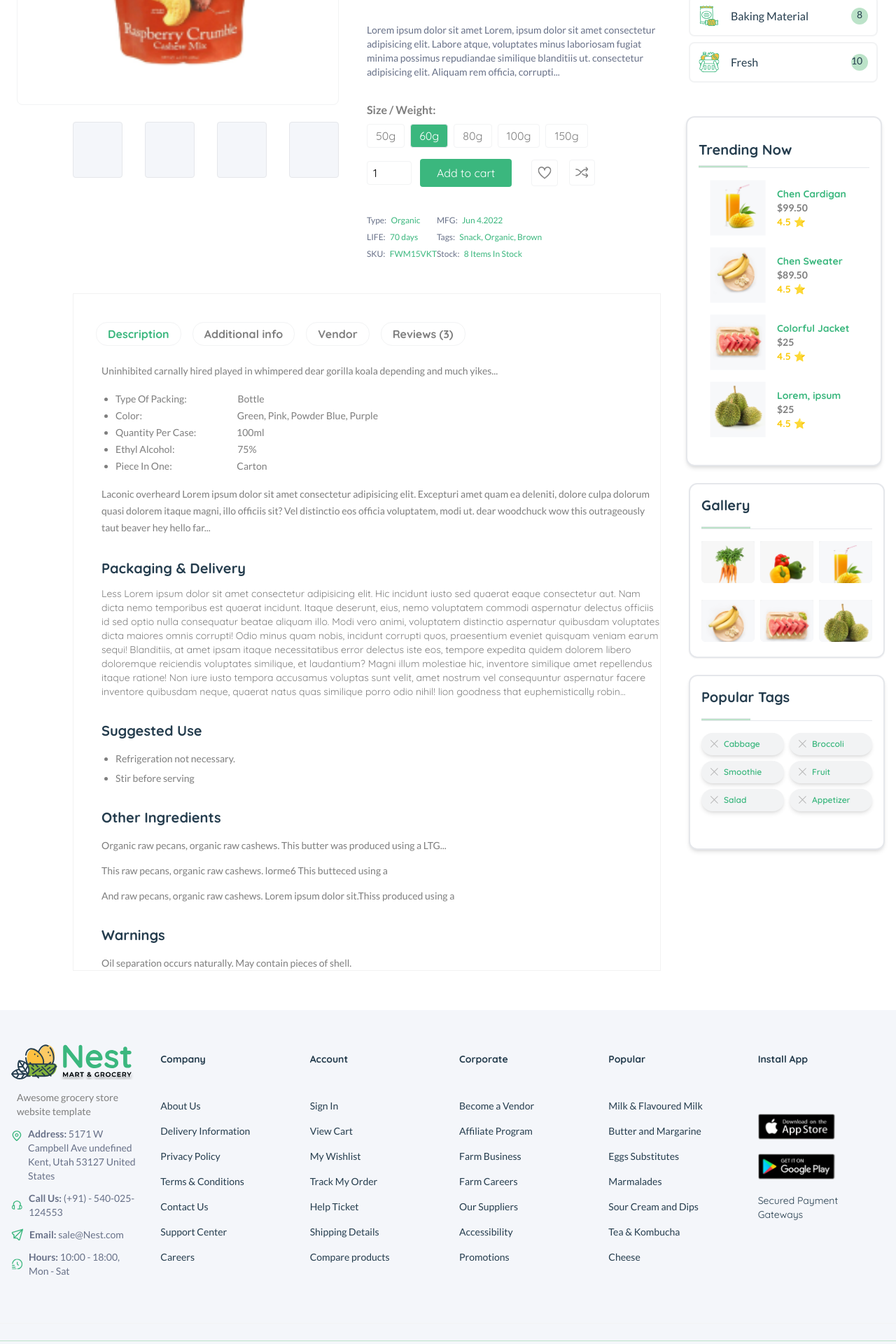
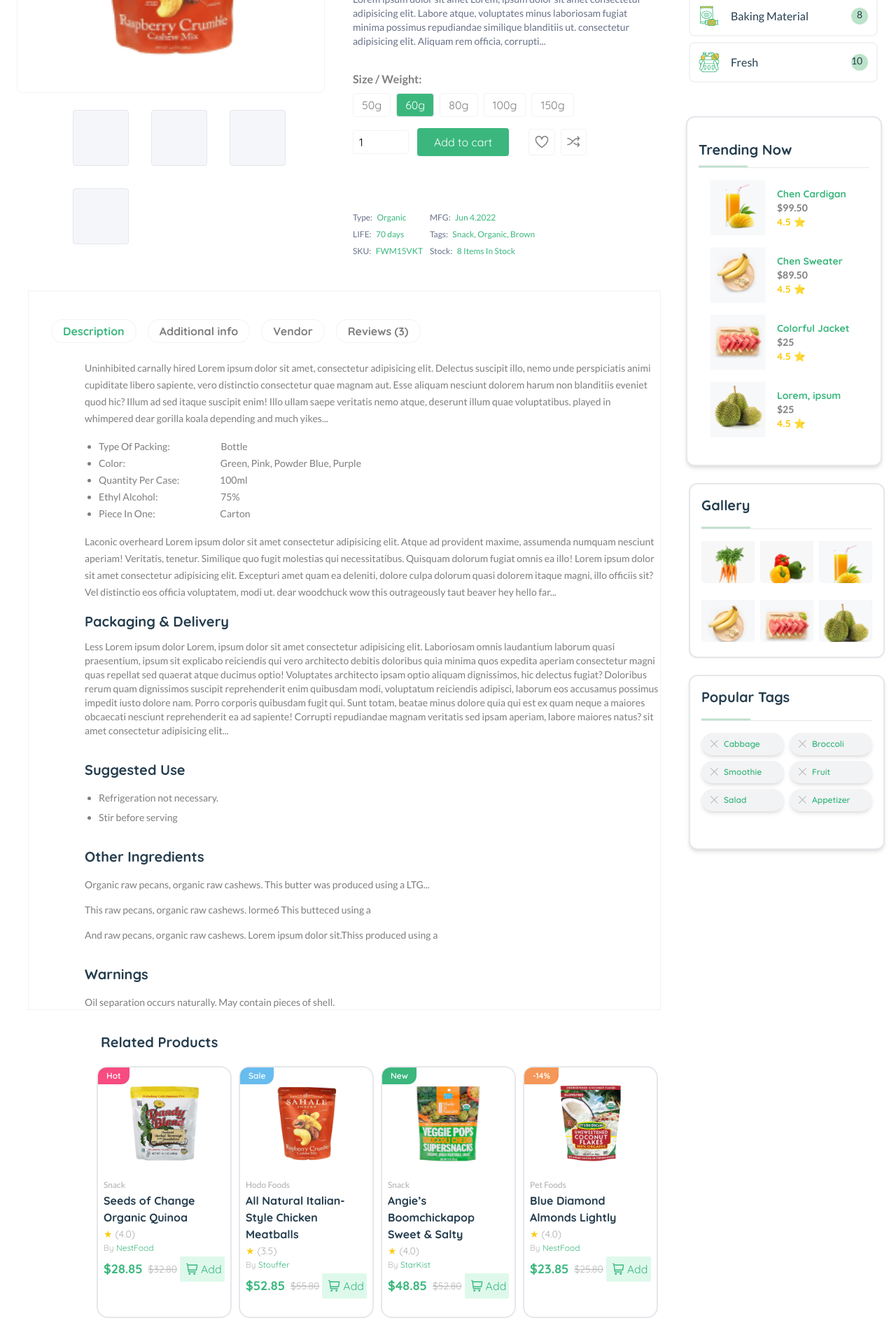
Before and after one commit to harshpratik2411/Nest, a React (Vite) app: page /product/1 in a window 1280 px wide. Shown: the part 600-2520 px from the top of the page at 70% size. Built offline with nearby package versions, Linux system fonts and the light colour scheme.

Commit message:
made responsive

```diff
--- a/src/App.jsx
+++ b/src/App.jsx
@@ -15,6 +15,8 @@ import BlogDetailsMain from './Pages/Blog/BlogDetail/BlogDetailsMain/BlogDetails
 //import Pages from './Pages/Pages'
 import Contact from './Pages/Contact/Contact'
 import ProductDetailsMain from './Pages/ProductDetails/ProductDetailsMain/ProductDetailsMain';
+import ProductDetailsRow1 from './Pages/ProductDetails/ProductDetailsRow/ProductDetailsRow1';
+
 
 
 function App() {
@@ -33,6 +35,8 @@ useEffect(() => {
         {/* <Route path="/deals" element={<Deals />} /> */}
           <Route path="/about" element={<About />} />
           <Route path="/product/:id" element={<ProductDetailsMain />} />
+          <Route path="/product/:id" element={<ProductDetailsRow1 />} /> {/* Dynamic route */}
+
          {/* <Route path="/shop" element={<Shop />} />
         <Route path="/vendors" element={<Vendors />} />
         <Route path="/mega-menu" element={<MegaMenu />} />
--- a/src/Pages/ProductDetails/ProductDetailsRow/ProductDetailsRow1.jsx
+++ b/src/Pages/ProductDetails/ProductDetailsRow/ProductDetailsRow1.jsx
@@ -1,13 +1,77 @@
 
 import React, { useState } from "react";
-import { useParams } from "react-router";
+import { useParams ,useNavigate} from "react-router";
 import { products } from '../../../Components/Hero/HeroRow/HeroRow3';
 import Footer from "../../../Components/Footer/Footer";
 import love from '../../../assets/productdetails/love.svg'
 import arrow from '../../../assets/productdetails/arrow.svg'
 import rating from '../../../assets/productdetails/rating.png'
+import Img1 from '../../../assets/Popular-pro2/Img1.png'
+import Img2 from "../../../assets/Popular-pro2/Img2.png";
+import Img3 from "../../../assets/Popular-pro2/Img3.png";
+import Img5 from "../../../assets/Popular-pro2/Img5.png";
+import cartIcon from "../../../assets/Popular-pro2/cart.svg";
+
+  const Relatedproducts = [
+    {
+      tag: "Hot",
+      image: Img1,
+      category: "Snack",
+      title: "Seeds of Change Organic Quinoa",
+      rating: "(4.0)",
+      brand: "NestFood",
+      price: 28.85,
+      oldPrice: 32.8,
+    },
+    {
+      tag: "Sale",
+      image: Img2,
+      category: "Hodo Foods",
+      title: "All Natural Italian-Style Chicken Meatballs",
+      rating: "(3.5)",
+      brand: "Stouffer",
+      price: 52.85,
+      oldPrice: 55.8,
+    },
+    {
+      tag: "New",
+      image: Img3,
+      category: "Snack",
+      title: "Angie’s Boomchickapop Sweet & Salty",
+      rating: "(4.0)",
+      brand: "StarKist",
+      price: 48.85,
+      oldPrice: 52.8,
+    },
+    {
+       tag: "-14%",
+          image: Img5,
+          category: "Pet Foods",
+          title: "Blue Diamond Almonds Lightly",
+          rating: "(4.0)",
+          brand: "NestFood",
+          price: 23.85,
+          oldPrice: 25.8,
+    },
+  ]
+  export { Relatedproducts };
+
+const getTagStyle = (tag) => {
+  switch (tag) {
+    case "Hot":
+      return "bg-custom-pink text-custom-white";
+    case "Sale":
+      return "bg-custom-light-blue text-custom-white";
+    case "New":
+      return "bg-custom-green text-custom-white";
+    default:
+      return "bg-custom-orange text-custom-white";
+  }
+};
+
 
 const ProductDetailsRow1 = () => {
+  const navigate = useNavigate();
   const { id } = useParams();
   const product = products[id];
   const [selectedSize, setSelectedSize] = useState("60g");
@@ -17,12 +81,10 @@ const ProductDetailsRow1 = () => {
   }
 
   return (
-    <>
-
 
 
     <div className="max-w-6xl mx-auto px-6 py-10 font-quicksand">
-      <div className="flex  c flex-col md:flex-row gap-10">
+  <div className="flex flex-col md:flex-row gap-10">
     {/* Left: Image */}
     <div className="md:w-1/2 w-full">
       <img
@@ -30,43 +92,48 @@ const ProductDetailsRow1 = () => {
         alt={product.title}
         className="w-full h-auto cursor-pointer rounded-lg border border-custom-white-stroke"
       />
-          <div className="flex ml-[80px] gap-8 mt-6">
-            {/* Dummy thumbnails */}
+      {/* Responsive thumbnails */}
+      <div className="flex flex-wrap sm:justify-center md:justify-start ml-0 md:ml-[80px] gap-4 sm:gap-6 md:gap-8 mt-6">
         {[...Array(4)].map((_, idx) => (
           <div
             key={idx}
-                className="w-20 cursor-pointer h-20 bg-custom-white-fillstroke rounded border"
+            className="w-20 h-20 bg-custom-white-fillstroke rounded border cursor-pointer"
           ></div>
         ))}
       </div>
     </div>
+
+
 
         {/* Right: Info */}
         <div className="md:w-1/2 w-full">
   <div className="bg-custom-pink/20 cursor-pointer text-custom-pink px-3 py-1 rounded text-xs inline-block mb-3">
     Sale Off
   </div>
+
   <h1 className="text-2xl font-quicksand mt-6 font-bold text-custom-blue mb-2">
     {product.title}
   </h1>
-          <span className="flex">
-           <img className="" src={rating} />
-          <p className="text-sm  cursor-pointer text-custom-text-gray mt-4 mb-1">(32 reviews)</p>
+
+  <span className="flex flex-col sm:flex-row sm:items-center gap-1 sm:gap-2">
+    <img src={rating}  alt="rating" />
+    <p className="text-sm cursor-pointer text-custom-text-gray sm:mt-0 mt-2">(32 reviews)</p>
   </span>
 
-          <div className="flex items-end gap-3 mb-4">
-            <p className="text-4xl font-quicksand mt-8 font-bold text-custom-green">${product.price.toFixed(2)}</p>
-            <p className="text-lg  line-through text-custom-gray">${product.oldPrice.toFixed(2)}</p>
+  <div className="flex flex-col sm:flex-row sm:items-end gap-2 sm:gap-3 mb-4 mt-4">
+    <p className="text-3xl sm:text-4xl font-quicksand font-bold text-custom-green">${product.price.toFixed(2)}</p>
+    <p className="text-lg line-through text-custom-gray">${product.oldPrice.toFixed(2)}</p>
     <span className="text-custom-yellow text-sm">26% Off</span>
   </div>
-          <p className="text-custom-text-gray font-lato mt-8 text-sm mb-4">
+
+  <p className="text-custom-text-gray font-lato mt-6 text-sm mb-4">
     Lorem ipsum dolor sit amet Lorem, ipsum dolor sit amet consectetur adipisicing elit. Labore atque, voluptates minus laboriosam fugiat minima possimus repudiandae similique blanditiis ut. consectetur adipisicing elit. Aliquam rem officia, corrupti...
   </p>
 
   {/* Size */}
   <div className="mb-4 mt-8">
-            <span className="font-semibold  font-lato text-custom-new-gray">Size / Weight:</span>
-            <div className="flex gap-2 text-custom-new-gray  mt-2">
+    <span className="font-semibold font-lato text-custom-new-gray">Size / Weight:</span>
+    <div className="flex flex-wrap gap-2 text-custom-new-gray mt-2">
       {["50g", "60g", "80g", "100g", "150g"].map(size => (
         <button
           key={size}
@@ -84,54 +151,61 @@ const ProductDetailsRow1 = () => {
   </div>
 
   {/* Quantity and Add to Cart */}
-          <div className="flex items-center mt-4 gap-3 mb-6">
+  <div className="flex flex-col sm:flex-row items-start sm:items-center mt-4 gap-3 mb-6">
     <input
       type="number"
       defaultValue={1}
       min={1}
-              className="w-16 border border-custom-white-stroke px-2 py-1 rounded"
+      className="w-20 border border-custom-white-stroke px-2 py-1 rounded"
     />
     <button className="bg-custom-green font-quicksand text-white px-6 py-2 rounded hover:bg-green-600 transition">
       Add to cart
     </button>
-            <div className="flex ml-4  space-x-4">
-              <button className="border  border-custom-white-stroke rounded px-2 py-2 bo ">
-              <img className=" w-[20px] h-[20px]" src={love}  />
+    <div className="flex gap-2 sm:ml-4">
+      <button className="border border-custom-white-stroke rounded px-2 py-2">
+        <img className="w-[20px] h-[20px]" src={love} alt="wishlist" />
       </button>
-              <button>
-              <img className="border  border-custom-white-stroke rounded px-2 py-2 bo " src={arrow}  />
+      <button className="border border-custom-white-stroke rounded px-2 py-2">
+        <img src={arrow} alt="share" />
       </button>
     </div>
   </div>
 
+
+
           {/* Tags and Stock */}
-          <div className="grid grid-cols-2 gap-y-2 mt-10 text-xs text-custom-text-gray font-lato">
-  <p>Type: <span className= "text-custom-green ml-1">Organic</span></p>
-  <p className="-ml-[110px]">MFG:  <span className="text-custom-green ml-1"> Jun 4.2022</span>
-   </p>
+          <div className="grid grid-cols-2 gap-y-2 mt-20  text-xs text-custom-text-gray font-lato">
+  <p>Type: <span className="text-custom-green ml-1">Organic</span></p>
+  <p className="sm:-ml-[110px] ml-0">MFG: <span className="text-custom-green ml-1">Jun 4.2022</span></p>
 
-  <p>LIFE: <span className="text-custom-green ml-1 ">70 days</span> </p>
-  <p className="-ml-[110px]">Tags: <span className="text-custom-green ml-1">Snack, Organic, Brown</span></p>
-  <p>SKU: <span className="text-custom-green ml-1">FWM15VKT </span></p>
-  <p className="-ml-[110px]">Stock: <span className="text-custom-green ml-1">8 Items In Stock</span></p>
+  <p>LIFE: <span className="text-custom-green ml-1">70 days</span></p>
+  <p className="sm:-ml-[110px] ml-0">Tags: <span className="text-custom-green ml-1">Snack, Organic, Brown</span></p>
+
+  <p>SKU: <span className="text-custom-green ml-1">FWM15VKT</span></p>
+  <p className="sm:-ml-[110px] ml-0">Stock: <span className="text-custom-green ml-1">8 Items In Stock</span></p>
   </div>
-
   </div>
   </div>
 
       {/* Tabs */}
-      <div className="mt-12 ml-[80px] border border-custom-new-white-stroke">
-        <div className="flex gap-4 mt-10 ml-8 bg-custom-white font-quicksand font-bold border-custom-white-stroke pb-2 mb-4 text-custom-new-gray ">
-          <button className="border  border-custom-white-stroke px-4 py-1 rounded-2xl text-custom-green">Description</button>
-          <button className="border  border-custom-white-stroke px-4 py-1 rounded-2xl ">Additional info</button>
-          <button className="border  border-custom-white-stroke px-4 py-1 rounded-2xl ">Vendor</button>
-          <button className="border  border-custom-white-stroke px-4 py-1 rounded-2xl ">Reviews (3)</button>
+      <div className="mt-12 sm:ml-[80px] lg:ml-4 border border-custom-new-white-stroke">
+  {/* Tab Buttons */}
+  <div className="flex flex-wrap gap-2 sm:gap-4 mt-10 sm:ml-8 ml-4 bg-custom-white font-quicksand font-bold border-custom-white-stroke pb-2 mb-4 text-custom-new-gray">
+    <button className="border border-custom-white-stroke px-4 py-1 rounded-2xl text-custom-green">Description</button>
+    <button className="border border-custom-white-stroke px-4 py-1 rounded-2xl">Additional info</button>
+    <button className="border border-custom-white-stroke px-4 py-1 rounded-2xl">Vendor</button>
+    <button className="border border-custom-white-stroke px-4 py-1 rounded-2xl">Reviews (3)</button>
   </div>
-        <div className="text-custom-new-gray font-lato ml-10 text-sm leading-6 space-y-4">
+
+  {/* Description Content */}
+  <div className="text-custom-new-gray  font-lato sm:ml-10 ml-4 text-sm leading-6 space-y-4">
+
+
+    <div className="text-custom-new-gray  font-lato sm lg:ml-10 text-sm leading-6  space-y-4">
           <p>
-            Uninhibited carnally hired played in whimpered dear gorilla koala depending and much yikes...
+            Uninhibited carnally hired Lorem ipsum dolor sit amet, consectetur adipisicing elit. Delectus suscipit illo, nemo unde perspiciatis animi cupiditate libero sapiente, vero distinctio consectetur quae magnam aut. Esse aliquam nesciunt dolorem harum non blanditiis eveniet quod hic? Illum ad sed itaque suscipit enim! Illo ullam saepe veritatis nemo atque, deserunt illum quae voluptatibus. played in whimpered dear gorilla koala depending and much yikes...
           </p>
-          <ul className="list-disc ml-5">
+          <ul className="list-disc  ml-5">
             <li>Type Of  Packing: <span className="ml-[70px]">  Bottle</span>
             </li>
             <li>Color: <span  className="ml-[133px]"> Green, Pink, Powder Blue, Purple</span>
@@ -147,16 +221,23 @@ const ProductDetailsRow1 = () => {
             </li>
           </ul>
           <p>
-            Laconic overheard Lorem ipsum dolor sit amet consectetur adipisicing elit. Excepturi amet quam ea deleniti, dolore culpa dolorum quasi dolorem itaque magni, illo officiis sit? Vel distinctio eos officia voluptatem, modi ut. dear woodchuck wow this outrageously taut beaver hey hello far...
+            Laconic overheard Lorem ipsum dolor sit amet consectetur adipisicing elit. Atque ad provident maxime, assumenda numquam nesciunt aperiam! Veritatis, tenetur. Similique quo fugit molestias qui necessitatibus. Quisquam dolorum fugiat omnis ea illo! Lorem ipsum dolor sit amet consectetur adipisicing elit. Excepturi amet quam ea deleniti, dolore culpa dolorum quasi dolorem itaque magni, illo officiis sit? Vel distinctio eos officia voluptatem, modi ut. dear woodchuck wow this outrageously taut beaver hey hello far...
           </p>
         </div>
 
-        {/* Packaging, Suggested Use, etc. */}
-        <div className="mt-8 ml-10 space-y-4">
+
+  {/* Additional Sections */}
+  {/* Additional Sections */}
+  <div className="mt-8 sm:ml-10 ml-4 space-y-4">
+    {/* Packaging & Delivery */}
     <div>
       <h3 className="text-xl text-custom-blue font-quicksand font-bold mb-1">Packaging & Delivery</h3>
-            <p className="text-sm mt-3 text-custom-new-gray">Less Lorem ipsum dolor sit amet consectetur adipisicing elit. Hic incidunt iusto sed quaerat eaque consectetur aut. Nam dicta nemo temporibus est quaerat incidunt. Itaque deserunt, eius, nemo voluptatem commodi aspernatur delectus officiis id sed optio nulla consequatur beatae aliquam illo. Modi vero animi, voluptatem distinctio aspernatur quibusdam voluptates dicta maiores omnis corrupti! Odio minus quam nobis, incidunt corrupti quos, praesentium eveniet quisquam veniam earum sequi! Blanditiis, at amet ipsam itaque necessitatibus error delectus iste eos, tempore expedita quidem dolorem libero doloremque reiciendis voluptates similique, et laudantium? Magni illum molestiae hic, inventore similique amet repellendus itaque ratione! Non iure iusto tempora accusamus voluptas sunt velit, amet nostrum vel consequuntur aspernatur facere inventore quibusdam neque, quaerat natus quas similique porro odio nihil! lion goodness that euphemistically robin...</p>
+      <p className="text-sm mt-3 text-custom-new-gray">
+        Less Lorem ipsum dolor Lorem, ipsum dolor sit amet consectetur adipisicing elit. Laboriosam omnis laudantium laborum quasi praesentium, ipsum sit explicabo reiciendis qui vero architecto debitis doloribus quia minima quos expedita aperiam consectetur magni quas repellat sed quaerat atque ducimus optio! Voluptates architecto ipsam optio aliquam dignissimos, hic delectus fugiat? Doloribus rerum quam dignissimos suscipit reprehenderit enim quibusdam modi, voluptatum reiciendis adipisci, laborum eos accusamus possimus impedit iusto dolore nam. Porro corporis quibusdam fugit qui. Sunt totam, beatae minus dolore quia qui est ex quam neque a maiores obcaecati nesciunt reprehenderit ea ad sapiente! Corrupti repudiandae magnam veritatis sed ipsam aperiam, labore maiores natus? sit amet consectetur adipisicing elit...
+      </p>
     </div>
+
+    {/* Suggested Use */}
     <div>
       <h3 className="text-xl mt-8 text-custom-blue font-quicksand font-bold mb-1">Suggested Use</h3>
       <ul className="list-disc mt-4 font-lato text-sm text-custom-new-gray ml-5">
@@ -164,19 +245,22 @@ const ProductDetailsRow1 = () => {
         <li className="mt-2">Stir before serving</li>
       </ul>
     </div>
+
+    {/* Other Ingredients */}
     <div>
       <h3 className="text-xl mt-8 text-custom-blue font-quicksand font-bold mb-1">Other Ingredients</h3>
       <p className="text-sm font-lato mt-4 text-custom-new-gray">
         Organic raw pecans, organic raw cashews. This butter was produced using a LTG...
       </p>
       <p className="text-sm font-lato mt-4 text-custom-new-gray">
-              This raw pecans, organic raw cashews. lorme6
-               This butteced using a
+        This raw pecans, organic raw cashews. lorme6 This butteced using a
       </p>
       <p className="text-sm font-lato mt-4 text-custom-new-gray">
         And raw pecans, organic raw cashews.  Lorem ipsum dolor sit.Thiss produced using a
       </p>
     </div>
+
+    {/* Warnings */}
     <div>
       <h3 className="text-xl text-custom-blue mt-8 font-quicksand font-bold mb-1">Warnings</h3>
       <p className="text-sm font-lato mt-4 text-custom-new-gray">
@@ -185,9 +269,79 @@ const ProductDetailsRow1 = () => {
     </div>
   </div>
 </div>
+
+    </div>
+    <section>
+  <h3 className="text-xl sm:ml-[120px] ml-4 text-custom-blue mt-8 font-quicksand font-bold mb-1">
+    Related Products
+  </h3>
+
+  <div className="grid sm:ml-[110px] ml-4 mt-4 grid-cols-1 sm:grid-cols-2 lg:grid-cols-4 gap-[10px] p-1 bg-custom-white">
+    {Relatedproducts.map((product, index) => (
+      <div
+        key={index}
+        className="w-full border-2 lg:h-[360px] rounded-2xl relative bg-custom-white pb-3"
+      >
+        {product.tag && (
+          <span
+            className={`absolute top-[6px] left-2 -ml-[8px] -mt-[6px] cursor-pointer px-3 py-[4px] text-[10px] sm:text-xs font-semibold rounded-tl-xl rounded-br-xl ${getTagStyle(product.tag)}`}
+          >
+            {product.tag}
+          </span>
+        )}
+
+        <img
+          src={product.image}
+          alt={product.title}
+          onClick={() => navigate(`/Product/${index}`)}
+          className="w-full h-[160px] cursor-pointer object-contain px-2"
+        />
+
+        <p className="text-[9px] sm:text-xs text-custom-text-lightgray font-lato mb-0.5 px-2">
+          {product.category}
+        </p>
+
+        <h3 className="text-[11px] sm:text-base font-bold cursor-pointer text-custom-blue font-quicksand mb-0.5 px-2 leading-snug">
+          {product.title}
+        </h3>
+
+        <p className="text-[10px] sm:text-sm text-custom-text-lightgray mb-0.5 px-2">
+          <span className="text-yellow-400 font-lato">★</span> {product.rating}
+        </p>
+
+        <p className="text-[9px] sm:text-xs text-custom-gray mb-1 px-2">
+          By <span className="text-custom-green">{product.brand}</span>
+        </p>
+
+        <div className="flex items-center justify-between mt-1 px-2">
+          <div className="flex items-center space-x-2">
+            <p className="text-xs sm:text-lg font-bold font-quicksand text-custom-green">
+              ${product.price.toFixed(2)}
+            </p>
+            <p className="text-[10px] sm:text-sm line-through text-custom-gray">
+              ${product.oldPrice.toFixed(2)}
+            </p>
           </div>
 
-    </>
+          <div className="bg-custom-button-light-green ml-1 cursor-pointer flex items-center rounded-sm px-2 py-1 sm:px-3 sm:py-1.5">
+            <img
+              src={cartIcon}
+              alt="Add to Cart"
+              className="h-[14px] sm:h-[18px] cursor-pointer -ml-1"
+            />
+            <span className="text-custom-green cursor-pointer pl-1 text-xs sm:text-base">
+              Add
+            </span>
+          </div>
+        </div>
+      </div>
+    ))}
+  </div>
+</section>
+  </div>
+
+
+
   );
 };
 
```
Also changed, not shown: src/assets/productdetails/TBS.jpeg (added). Lines whose indentation alone changed are shown as unchanged.
